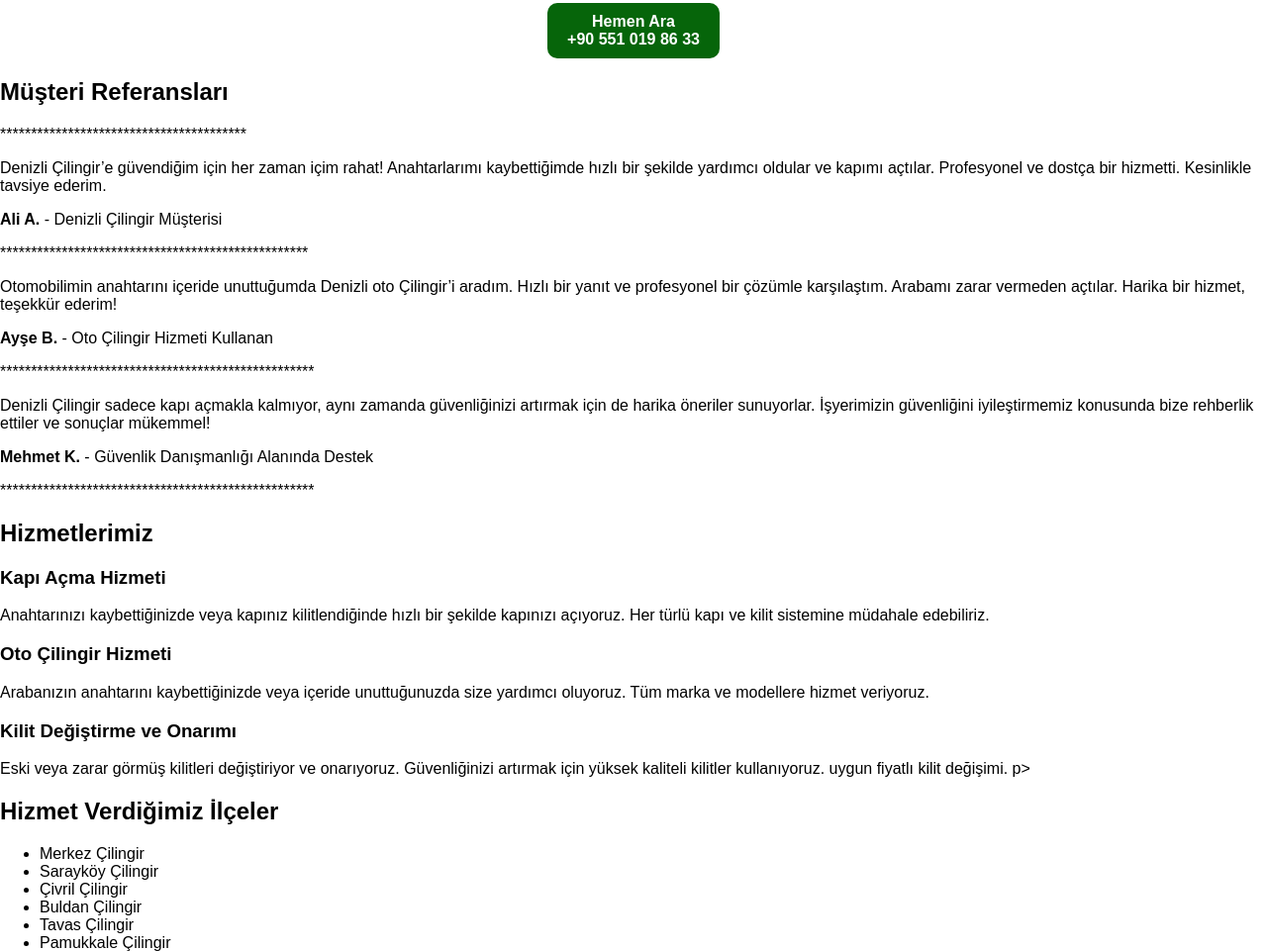
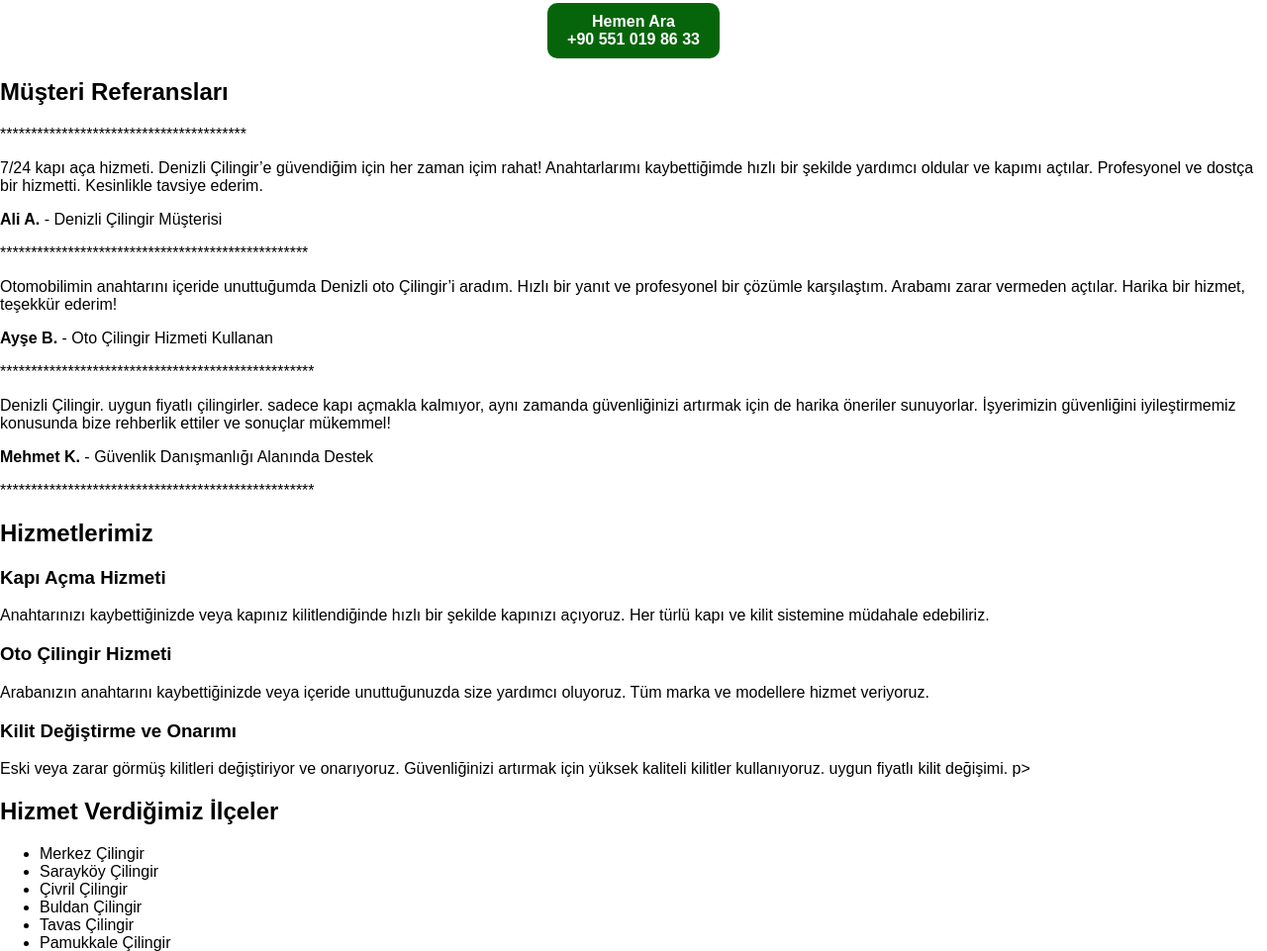
Before and after one commit to byserce/denizli-anahtar, a plain HTML site: page index.html in a window 1280 px wide. Shown: the part 969-1930 px from the top of the page at 99% size. Drawn offline with Linux system fonts and the light colour scheme.

Commit message:
eraw
afs

```diff
--- a/index.html
+++ b/index.html
@@ -72,7 +72,7 @@
 
   <!-- Müşteri referansları için kartlar -->
   <div class="customer-card">
-      <p>Denizli Çilingir’e güvendiğim için her zaman içim rahat! Anahtarlarımı kaybettiğimde hızlı bir şekilde yardımcı oldular ve kapımı açtılar. Profesyonel ve dostça bir hizmetti. Kesinlikle tavsiye ederim.</p>
+      <p>7/24 kapı aça hizmeti. Denizli Çilingir’e güvendiğim için her zaman içim rahat! Anahtarlarımı kaybettiğimde hızlı bir şekilde yardımcı oldular ve kapımı açtılar. Profesyonel ve dostça bir hizmetti. Kesinlikle tavsiye ederim.</p>
       <p><strong>Ali A.</strong> - Denizli Çilingir Müşterisi</p>
       <p>**************************************************</p>
   </div>
@@ -84,7 +84,7 @@
   </div>
 
   <div class="customer-card">
-      <p>Denizli Çilingir sadece kapı açmakla kalmıyor, aynı zamanda güvenliğinizi artırmak için de harika öneriler sunuyorlar. İşyerimizin güvenliğini iyileştirmemiz konusunda bize rehberlik ettiler ve sonuçlar mükemmel!</p>
+      <p>Denizli Çilingir. uygun fiyatlı çilingirler. sadece kapı açmakla kalmıyor, aynı zamanda güvenliğinizi artırmak için de harika öneriler sunuyorlar. İşyerimizin güvenliğini iyileştirmemiz konusunda bize rehberlik ettiler ve sonuçlar mükemmel!</p>
       <p><strong>Mehmet K.</strong> - Güvenlik Danışmanlığı Alanında Destek</p>
       <p>***************************************************</p>
   </div>
```
